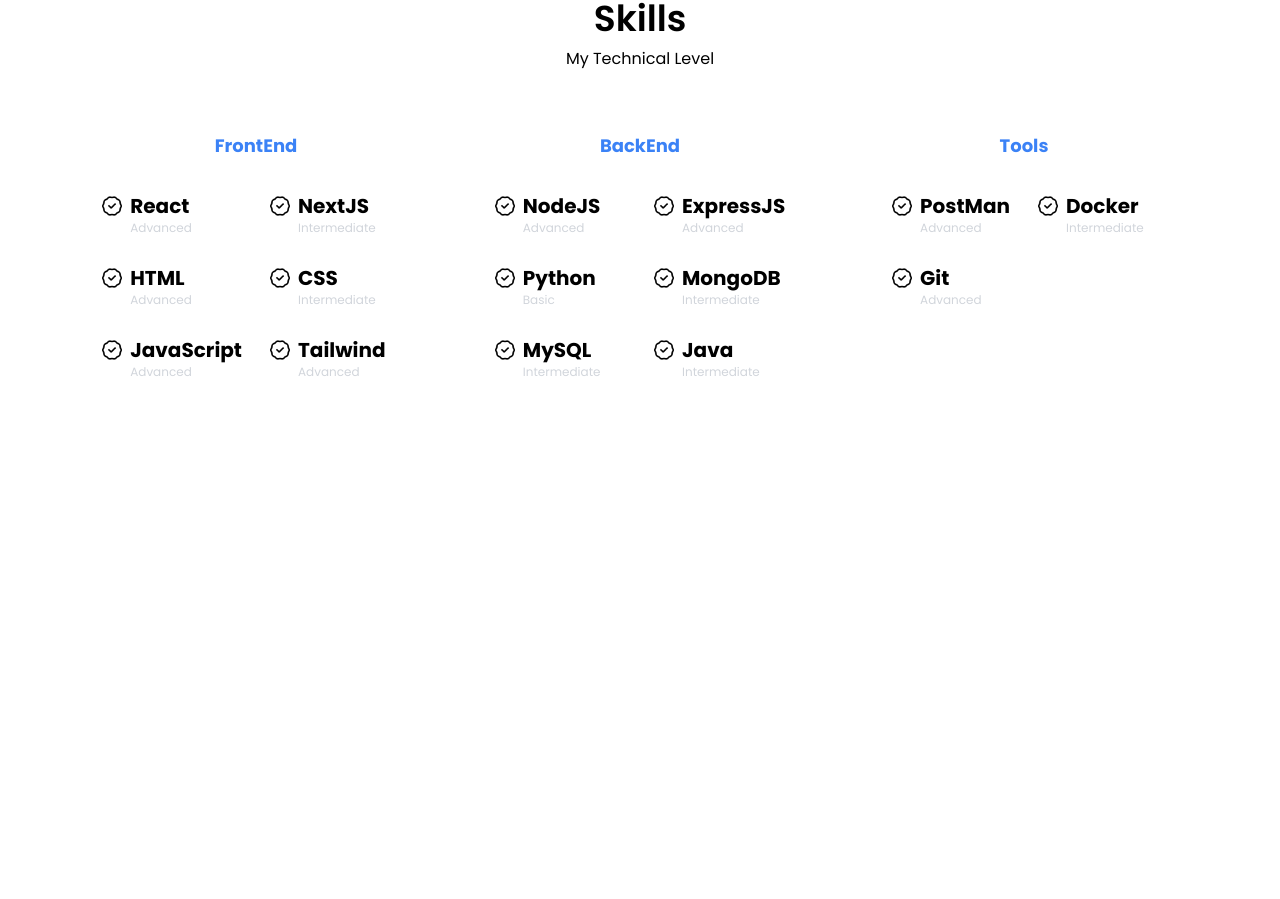
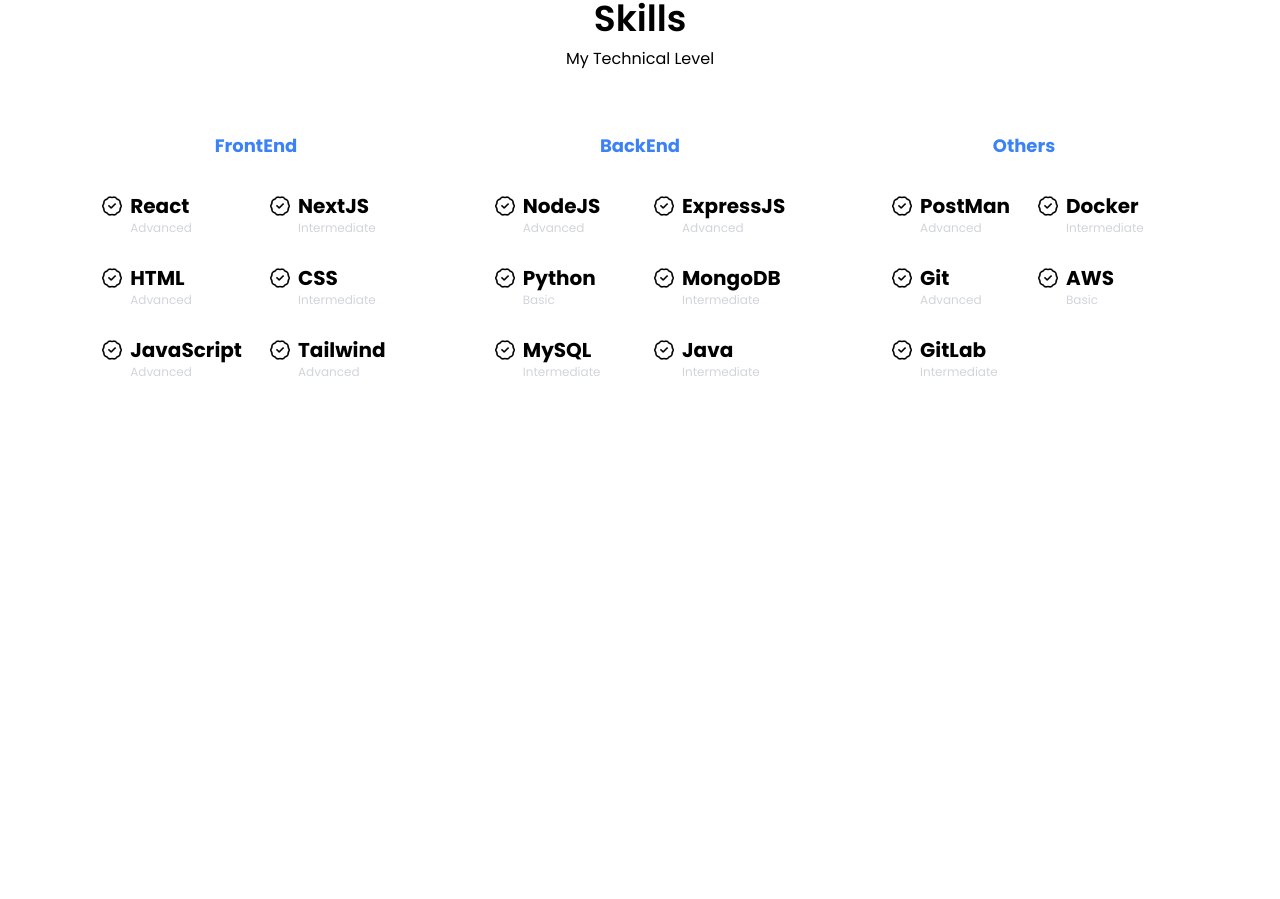
Before and after one commit to aungmyomyat220/portfolio, a Next.js app: page / in a window 1280 px wide. Shown: the part 1139-2038 px from the top of the page. Built offline with nearby package versions, Linux system fonts and the light colour scheme; what tailwindcss-animated would draw is missing.

Commit message:
update shancdn component

```diff
--- a/public/json/skillsheet.json
+++ b/public/json/skillsheet.json
@@ -63,6 +63,14 @@
     {
       "name" : "Git",
       "level" : "Advanced"
+    },
+    {
+      "name" : "AWS",
+      "level" : "Basic"
+    },
+    {
+      "name" : "GitLab",
+      "level" : "Intermediate"
     }
   ]
 }
--- a/src/app/techstack/page.js
+++ b/src/app/techstack/page.js
@@ -72,7 +72,7 @@
                   </div>
 
                   <div className={`border border-white rounded-xl flex flex-col items-center py-5 h-80 ${animate && 'animate-fade-left animate-once animate-duration-[1000ms] animate-delay-500'}'}`}>
-                      <div className={'mb-8 text-lg text-blue-500 font-bold'}>Tools</div>
+                      <div className={'mb-8 text-lg text-blue-500 font-bold'}>Others</div>
                       <div className={'grid grid-cols-2 gap-7'}>
                           {
                               tools.map((skill)=> {
```
